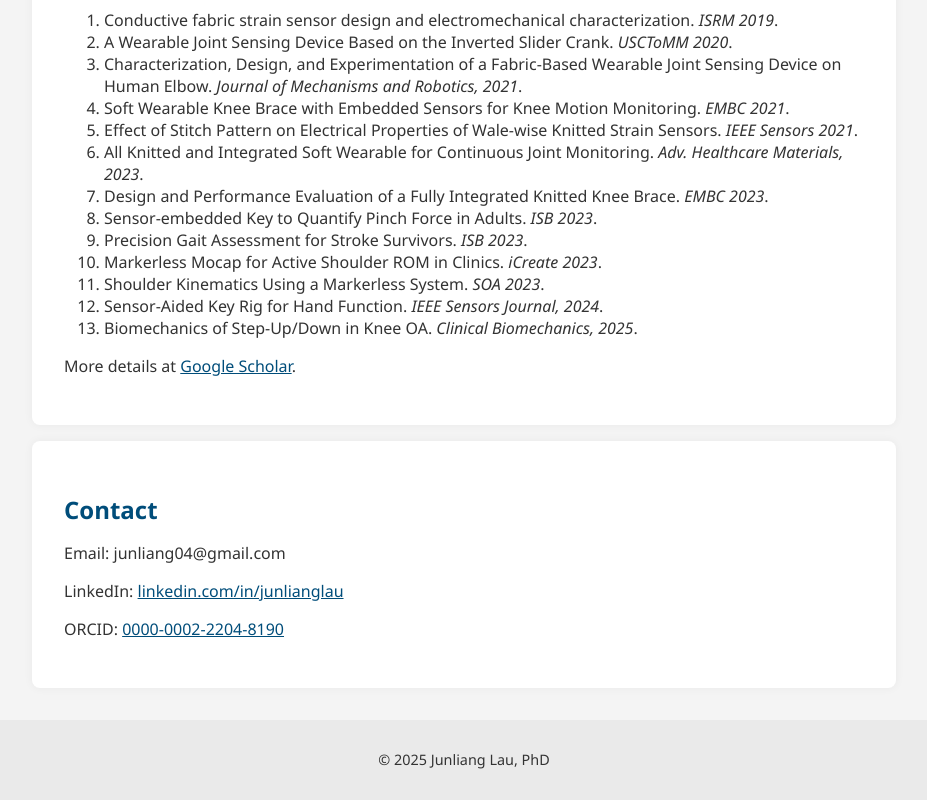
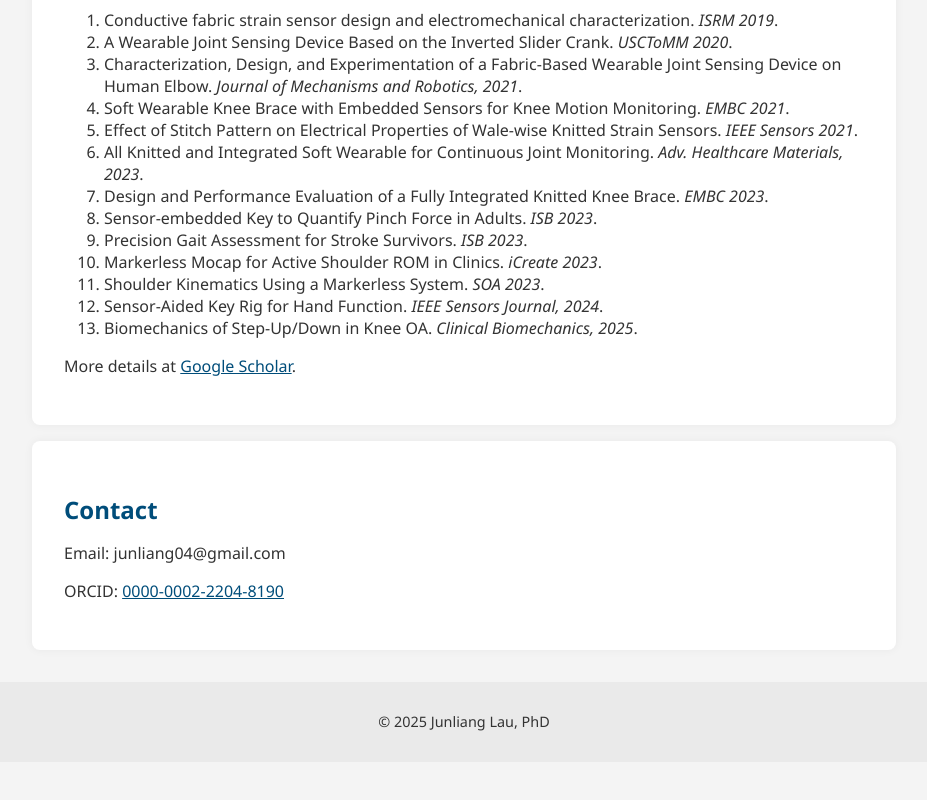
Before and after one commit to Junliang04/research, a plain HTML site: page index.html in a window 1280 px wide. Shown: the part 1718-2518 px from the top of the page, without its empty margins (176-1103 px from the left). After the commit the page ends 2480 px from the top, so only its background shows below. Drawn offline with Linux system fonts and the light colour scheme.

Commit message:
index.html

```diff
--- a/index.html
+++ b/index.html
@@ -74,7 +74,6 @@
   <section id="contact">
     <h2>Contact</h2>
     <p>Email: junliang04@gmail.com</p>
-    <p>LinkedIn: <a href="https://www.linkedin.com/in/junlianglau" target="_blank">linkedin.com/in/junlianglau</a></p>
     <p>ORCID: <a href="https://orcid.org/0000-0002-2204-8190" target="_blank">0000-0002-2204-8190</a></p>
   </section>
 
```
